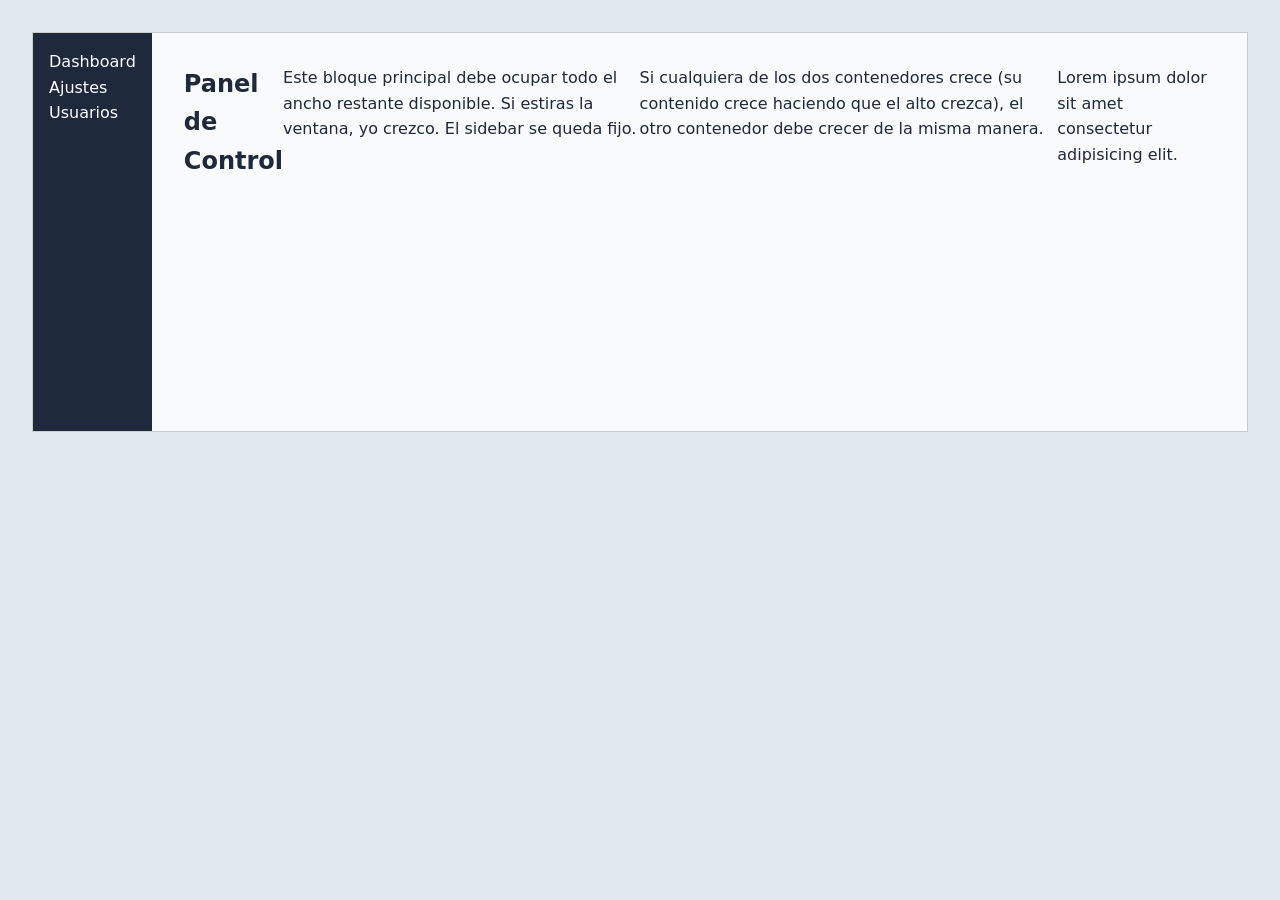
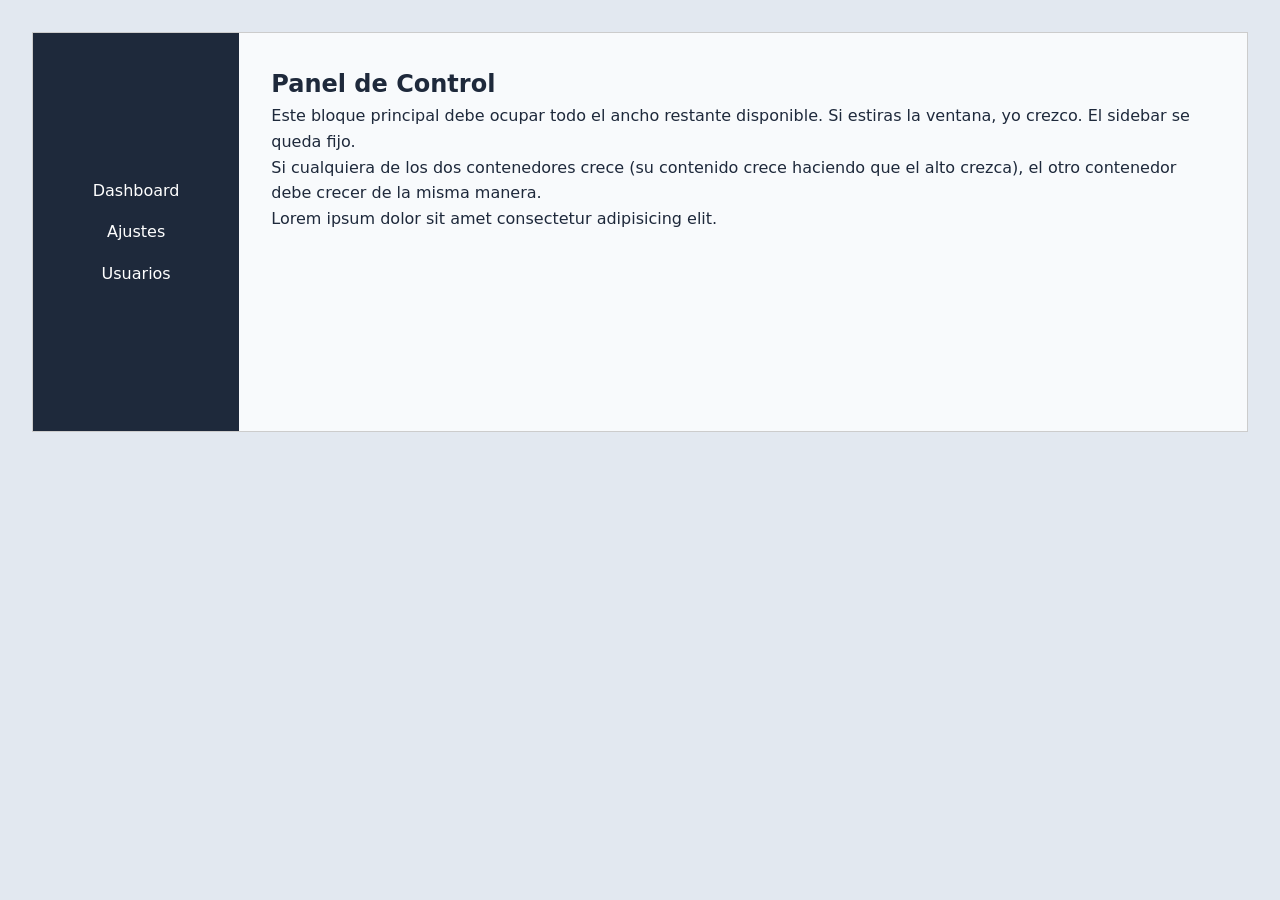

css

--- a/DIW/PracticaCode/flex/6.css
+++ b/DIW/PracticaCode/flex/6.css
@@ -69,6 +69,19 @@ a {
     display: flex;
     flex-basis: 250px;
 }
+ul{
+    flex-grow: 1;
+    display: flex;
+    flex-direction: column;
+    align-items: center;
+    justify-content: center;
+    gap: 1rem;
+}
 .content{
     display: flex;
+}
+main{
+    display: flex;
+    flex-direction: column;
+    flex-grow: 1;
 }
